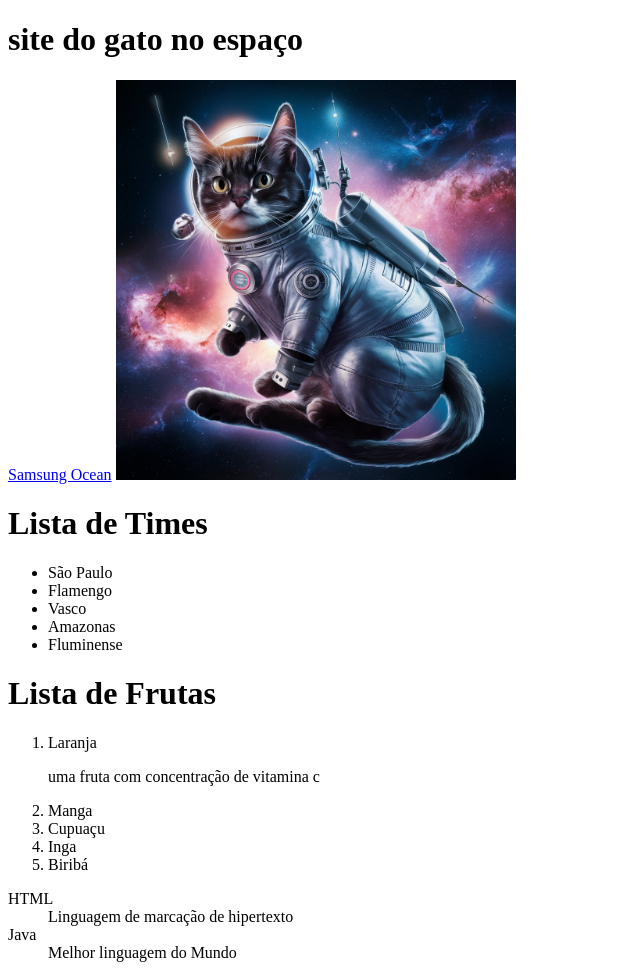
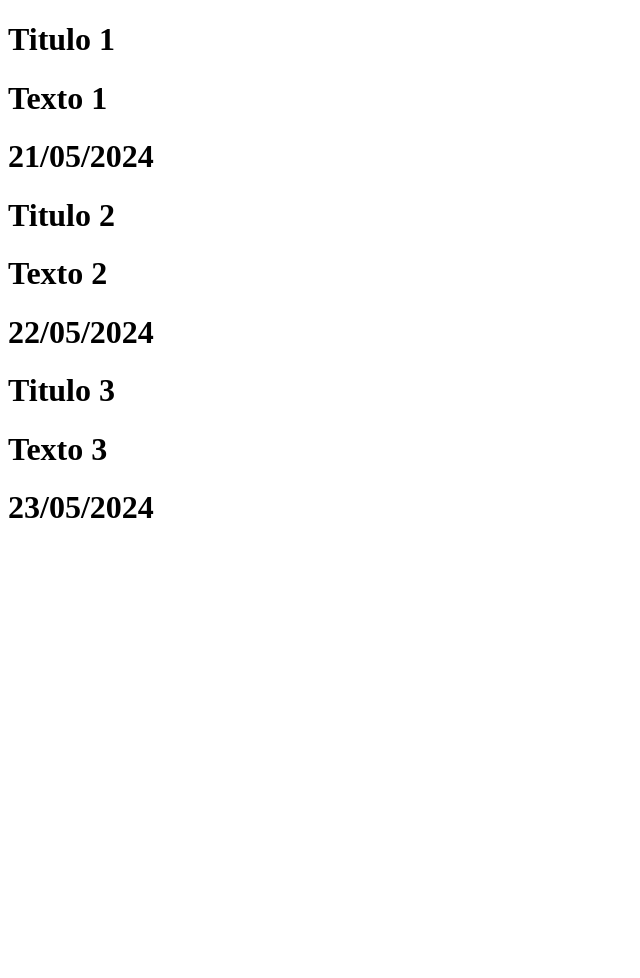
Before and after one commit to KennedySales/PythonWebMaio, a Flask app: page / in a window 1280 px wide. Shown: the whole page, without its empty margins (0-640 px from the left). After the commit the page ends 518 px from the top, so only its background shows below. Run offline with Flask 3, Linux system fonts and the light colour scheme.

Commit message:
firts commit

```diff
--- a/app.py
+++ b/app.py
@@ -1,7 +1,39 @@
-from flask import Flask, render_template
+from flask import Flask, render_template, g
+import sqlite3
 
-app = Flask ('Olá ')
+DATABASE = "banco.bd"
+SECRET_KEY = "1234"
 
+app = Flask("Olá")
+
+# Carrega as configurações especificas da aplicação
+app.config.from_object(__name__)
+
+
+# Função para realizar a conexão com o banco de dados
+def conectar():
+    return sqlite3.connect(DATABASE)
+
+# Função para executar a conexão com o banco de dados
+@app.before_request
+def before_request():
+    g.bd = conectar()
+
+# Função para encerrar a conexão com o banco de dados
+@app.teardown_request
+def teardown_request(f):
+    g.bd.close()
+
+
+# Função para a crição da rota de exinição de post e busca dos post na tabela
 @app.route('/')
-def ola():
-    return render_template('ola.html')
+def exibir_posts():
+    #sql = "SELECT titulo, texto, data_criacao from posts ORDER BY id DESC"
+    #resultado = g.bd.execute(sql)
+
+   posts = [
+           {"titulo":"Titulo 1", "texto":"Texto 1", "data_criacao":"21/05/2024"},
+           {"titulo":"Titulo 2", "texto":"Texto 2", "data_criacao":"22/05/2024"},
+           {"titulo":"Titulo 3", "texto":"Texto 3", "data_criacao":"23/05/2024"},
+           ]
+   return render_template('ola.html', post = posts)
--- /dev/null
+++ b/esquema.sql
@@ -0,0 +1,6 @@
+CREATE TABLE IF NOT EXISTS posts (
+    id INTEGER PRIMARY KEY AUTOINCREMENT,
+    titulo string NOT NULL,
+    texto string NOT NULL,
+    data_criacao DATETIME DEFAULT CURRENT_TIMESTAMP
+)
--- a/templates/ola.html
+++ b/templates/ola.html
@@ -3,44 +3,13 @@
 <head>
     <meta charset="UTF-8">
     <meta name="viewport" content="width=device-width, initial-scale=1.0">
-    <title>aula de python - 15 de Maio - Ocean</title>
+    <title>Aula 22-05</title>
 </head>
 <body>
-    <h1>
-        site do gato no espaço
-    </h1>
-    <a href="https://oceanbrasil.com/"> Samsung Ocean</a>
-    <img src="/static/gatodoespaço.jpeg" height="400" alt=" Gatinho no Espaço">
-    <h1> Lista de Times</h1>
-    <ul>
-        <li> São Paulo</li>
-        <li> Flamengo</li>
-        <li> Vasco</li>
-        <li> Amazonas</li>
-        <li> Fluminense</li>
-    </ul>
-
-    <h1> Lista de Frutas</h1>
-    <ol>
-        <li> Laranja</li>
-        <p> uma fruta com concentração de vitamina c</p>
-        <li> Manga</li>
-        <li> Cupuaçu</li>
-        <li> Inga</li>
-        <li> Biribá</li>
-    </ol>
-
-    <dl>
-        <dt>
-            HTML
-        </dt>
-        <dd>
-            Linguagem de marcação de hipertexto
-        </dd>
-        <dt>
-            Java
-        </dt>
-        <dd> Melhor linguagem do Mundo</dd>
-    </dl>
+     {% for item  in post%}
+    <h1>{{item.titulo}}</h1>
+    <h1>{{item.texto}}</h1>
+    <h1>{{item.data_criacao}}</h1>
+    {%endfor%}
 </body>
 </html>
```
Also changed, not shown: templates/layout.html (added, +21 -0 lines), .gitpod.yml (added), 2 other files.
